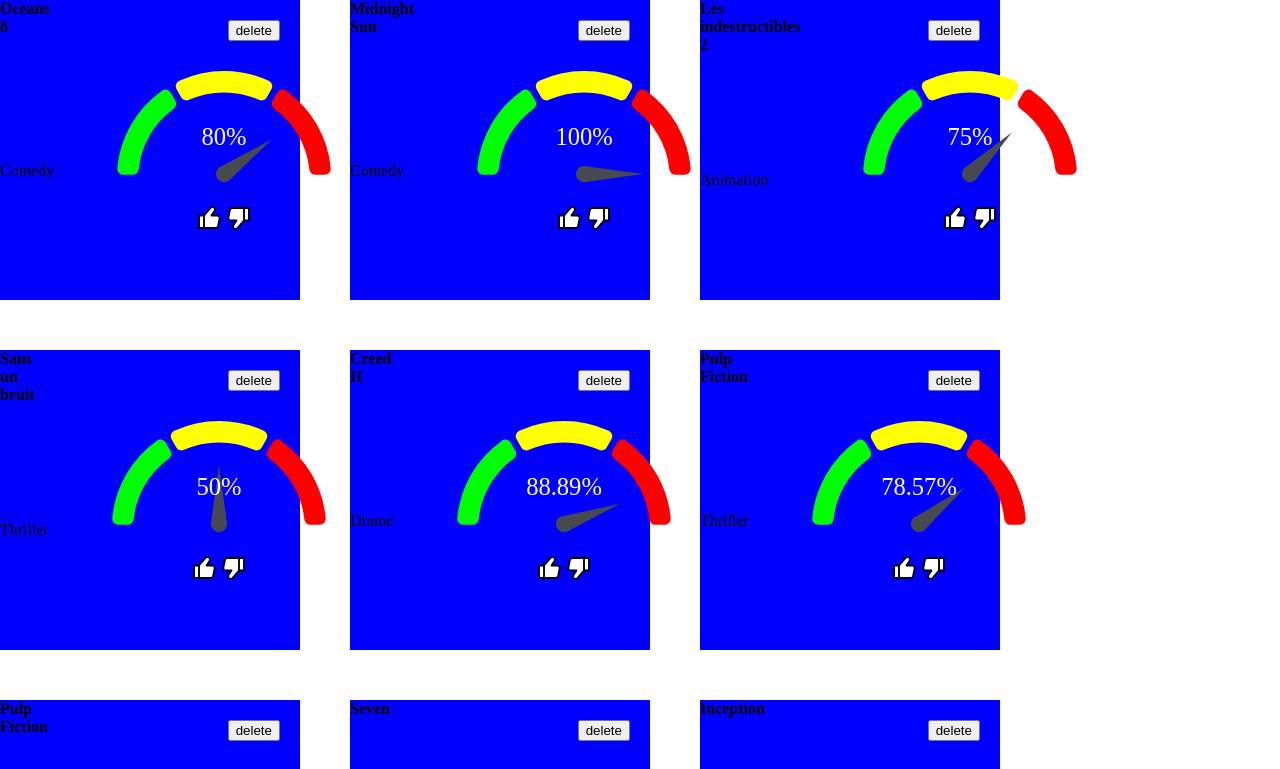
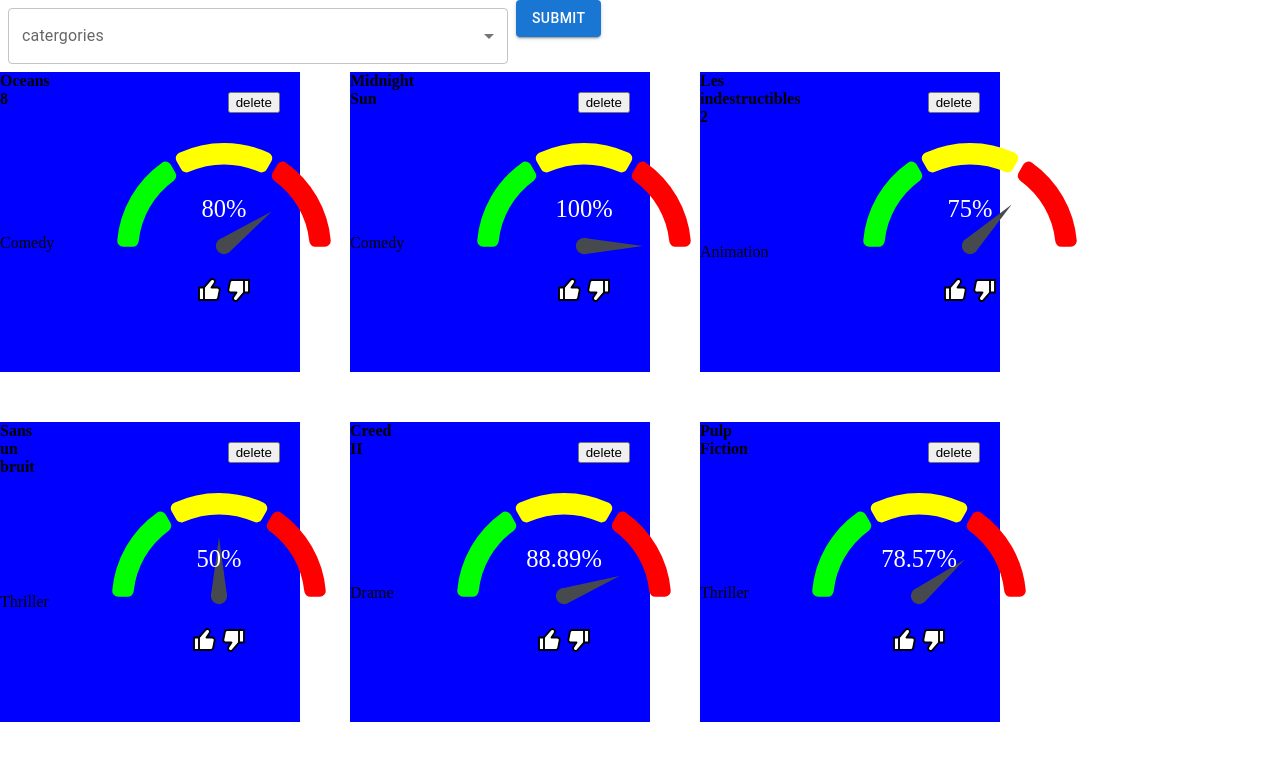
Before and after one commit to wissal12/particeep-movies-browser, a React (Vite) app in the folder frontend/: page /movies in a window 1280 px wide. Shown: the top 769 px of the page. Built offline with nearby package versions, Linux system fonts and the light colour scheme.

Commit message:
feat: movies filter by category

```diff
--- a/frontend/package.json
+++ b/frontend/package.json
@@ -10,6 +10,9 @@
     "preview": "vite preview"
   },
   "dependencies": {
+    "@emotion/react": "^11.10.6",
+    "@emotion/styled": "^11.10.6",
+    "@mui/material": "^5.12.2",
     "@reduxjs/toolkit": "^1.9.5",
     "react": "^18.2.0",
     "react-dom": "^18.2.0",
--- /dev/null
+++ b/frontend/src/components/MultiSelect/MultiSelect.component.tsx
@@ -0,0 +1,67 @@
+import * as React from 'react';
+import Box from '@mui/material/Box';
+import OutlinedInput from '@mui/material/OutlinedInput';
+import InputLabel from '@mui/material/InputLabel';
+import MenuItem from '@mui/material/MenuItem';
+import FormControl from '@mui/material/FormControl';
+import Select, { SelectChangeEvent } from '@mui/material/Select';
+import Chip from '@mui/material/Chip';
+import { Button } from '@mui/material';
+
+interface MultipleSelectProps {
+  title: string;
+  options: string[];
+  onSubmit: (selected: string[]) => void;
+}
+
+export const MultipleSelect: React.FC<MultipleSelectProps> = ({
+  title,
+  options,
+  onSubmit,
+}) => {
+  const [selectedValues, setSelectedValues] = React.useState<string[]>([]);
+
+  const handleChange = (event: SelectChangeEvent<typeof selectedValues>) => {
+    const {
+      target: { value },
+    } = event;
+    setSelectedValues(
+      // On autofill we get a stringified value.
+      typeof value === 'string' ? value.split(',') : value,
+    );
+  };
+
+  return (
+    <div>
+      <FormControl sx={{ m: 1, width: '500px' }}>
+        <InputLabel>{title}</InputLabel>
+        <Select
+          multiple
+          value={selectedValues}
+          onChange={handleChange}
+          input={<OutlinedInput />}
+          renderValue={(selected) => (
+            <Box sx={{ display: 'flex', flexWrap: 'wrap', gap: 0.5 }}>
+              {selected.map((value) => (
+                <Chip key={value} label={value} />
+              ))}
+            </Box>
+          )}
+        >
+          {options.map((option) => (
+            <MenuItem key={option} value={option}>
+              {option}
+            </MenuItem>
+          ))}
+        </Select>
+      </FormControl>
+      <Button
+        variant='contained'
+        color='primary'
+        onClick={() => onSubmit(selectedValues)}
+      >
+        Submit
+      </Button>
+    </div>
+  );
+};
--- /dev/null
+++ b/frontend/src/components/MultiSelect/index.ts
@@ -0,0 +1 @@
+export * from './MultiSelect.component';
--- a/frontend/src/hooks/useMovies.ts
+++ b/frontend/src/hooks/useMovies.ts
@@ -8,6 +8,9 @@
   const [loading, setLoading] = useState(true);
   const dispatch = useDispatch();
   const movies = useSelector((state: RootState) => state.moviesStore.movies);
+  const allMovies = useSelector(
+    (state: RootState) => state.moviesStore.allMovies,
+  );
 
   const loadMovies = useCallback(async () => {
     setLoading(true);
@@ -23,6 +26,7 @@
   return {
     loadingMovies: loading,
     movies,
+    allMovies,
     refetch: loadMovies,
   };
 };
--- a/frontend/src/pages/Movies/Movies.tsx
+++ b/frontend/src/pages/Movies/Movies.tsx
@@ -3,16 +3,34 @@
 import { Movie } from '../../components/Movie';
 
 import * as S from './Movies.styles';
+import { MultipleSelect } from '../../components/MultiSelect';
+import { useDispatch } from 'react-redux';
+import { filterMoviesByCategories } from '../../redux-store/movies/movies.slice';
 
 export const Movies: React.FC = () => {
-  const { movies, loadingMovies } = useMovies();
+  const dispatch = useDispatch();
+  const { movies, allMovies, loadingMovies } = useMovies();
+
+  const moviesCategoriesWithDuplicates = allMovies.map(
+    (movie) => movie.category,
+  );
+  const moviesCategories = [...new Set(moviesCategoriesWithDuplicates)];
 
   if (loadingMovies) return <>loading...</>;
   return (
-    <S.MoviesWrapper>
-      {movies.map((movie) => (
-        <Movie key={movie.id} movie={movie} />
-      ))}
-    </S.MoviesWrapper>
+    <>
+      <MultipleSelect
+        title='catergories'
+        options={moviesCategories}
+        onSubmit={(catergories) =>
+          dispatch(filterMoviesByCategories({ catergories }))
+        }
+      />
+      <S.MoviesWrapper>
+        {movies.map((movie) => (
+          <Movie key={movie.id} movie={movie} />
+        ))}
+      </S.MoviesWrapper>
+    </>
   );
 };
--- a/frontend/src/redux-store/movies/movies.slice.ts
+++ b/frontend/src/redux-store/movies/movies.slice.ts
@@ -1,8 +1,9 @@
 import { PayloadAction, createSlice } from '@reduxjs/toolkit';
 import { MovieResponse } from '../../api/types';
 
-const initialState: { movies: MovieResponse[] } = {
+const initialState: { movies: MovieResponse[]; allMovies: MovieResponse[] } = {
   movies: [],
+  allMovies: [],
 };
 export const moviesSlice = createSlice({
   name: 'movies',
@@ -10,6 +11,7 @@
   reducers: {
     setMovies: (state, action: PayloadAction<{ movies: MovieResponse[] }>) => {
       state.movies = action.payload.movies;
+      state.allMovies = action.payload.movies;
     },
     likeMovie: (state, action: PayloadAction<{ movieId: string }>) => {
       const movie = state.movies.find(
@@ -32,10 +34,23 @@
         (movie) => movie.id !== action.payload.movieId,
       );
     },
+    filterMoviesByCategories: (
+      state,
+      action: PayloadAction<{ catergories: string[] }>,
+    ) => {
+      state.movies = state.allMovies.filter((movie) =>
+        action.payload.catergories.includes(movie.category),
+      );
+    },
   },
 });
 
-export const { setMovies, likeMovie, dislikeMovie, deleteMovie } =
-  moviesSlice.actions;
+export const {
+  setMovies,
+  likeMovie,
+  dislikeMovie,
+  deleteMovie,
+  filterMoviesByCategories,
+} = moviesSlice.actions;
 
 export default moviesSlice.reducer;
```
Also changed, not shown: 1 other file (tests, documents, lock files or other folders).
